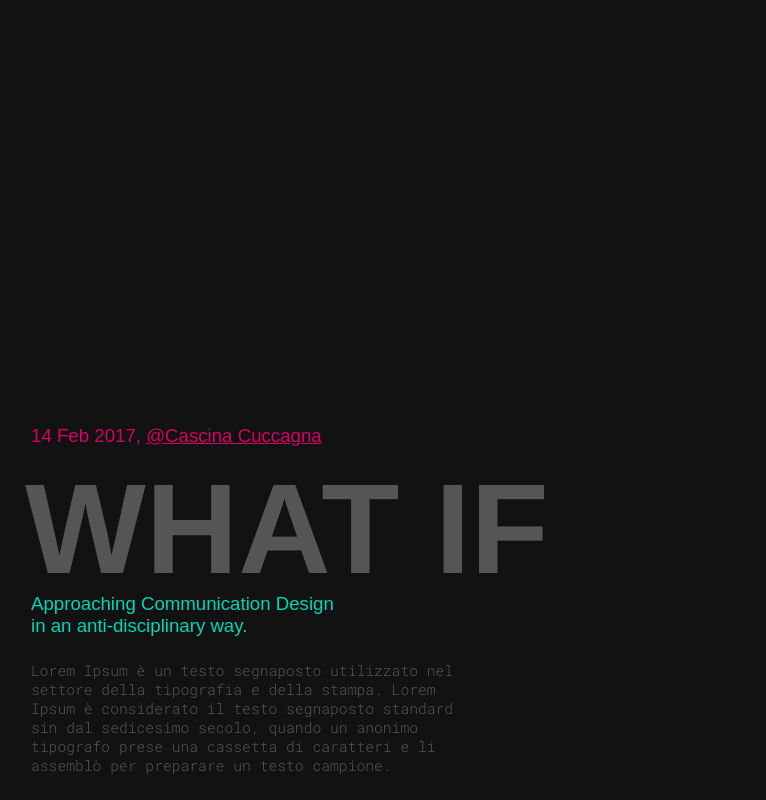
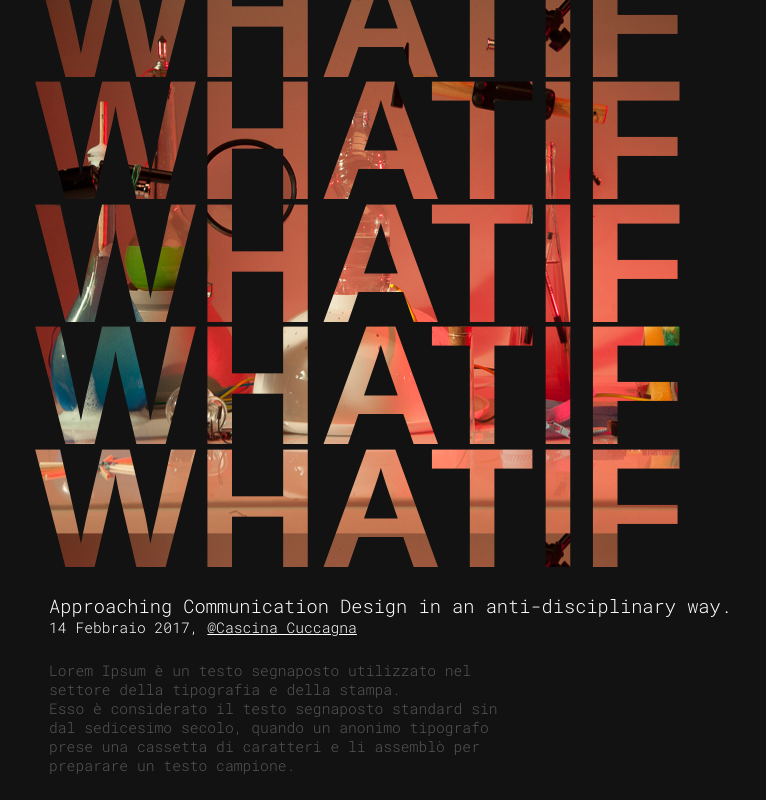
Before and after one commit to whatif2017/website, a plain HTML site: page index.html in a window 1280 px wide. Shown: the whole page, without its empty margins (0-766 px from the left). Drawn offline with Linux system fonts and the light colour scheme.

Commit message:
Maschera h1 + aggiunta immagini + copy update

```diff
--- a/index.html
+++ b/index.html
@@ -13,11 +13,17 @@
         <link rel="stylesheet" type="text/css" href="style.css">
 
         <div class="header">
-            <h3>14 Feb 2017, <a href="https://goo.gl/maps/GU9qFetMYWu" target="_blank">@Cascina Cuccagna</a></h3><br>
-            <h1>What If</h1>
-            <h2>Approaching Communication&nbsp;Design<br>
+            <h1 class="foto-clip">WhatIf</h1>
+            <h1 class="foto-clip">WhatIf</h1>
+            <h1 class="foto-clip">WhatIf</h1>
+            <h1 class="foto-clip">WhatIf</h1>
+            <h1 class="foto-clip"
+                style="margin-bottom: 24px;">WhatIf</h1>
+            <h2>Approaching Communication&nbsp;Design
                 in an anti-disciplinary way.</h2>
-            <p class="testo-intro">Lorem Ipsum è un testo segnaposto utilizzato nel settore della tipografia e&nbsp;della&nbsp;stampa. Lorem Ipsum è considerato il testo segnaposto standard sin dal sedicesimo secolo, quando un anonimo tipografo prese una cassetta di caratteri e li assemblò per preparare un&nbsp;testo&nbsp;campione.</p>
+            <h3>14 Febbraio 2017, <a href="https://goo.gl/maps/GU9qFetMYWu" target="_blank">@Cascina Cuccagna</a></h3>
+            <p class="testo-intro">Lorem Ipsum è un testo segnaposto utilizzato nel settore della tipografia e&nbsp;della&nbsp;stampa.<br>
+            Esso è considerato il testo segnaposto standard sin dal sedicesimo secolo, quando un anonimo tipografo prese una cassetta di caratteri e li assemblò per preparare un&nbsp;testo&nbsp;campione.</p>
         </div>
 
     </body>
--- a/style.css
+++ b/style.css
@@ -1,9 +1,10 @@
 :root {
     --sfondo: #121212;
+    --heading: #FFF;
     --enfasi1: #00d7b6;
     --enfasi2: #d70066;
     --testo: #555;
-    --leftmargin: 6px;
+    --leftmargin: 24px;
 }
 
 ::selection {
@@ -27,43 +28,56 @@ body {
     margin: inherit;
     left: 25px;
     bottom: 25px;
-    width: 85%;
+    width: 750px;
+}
+
+.foto-clip{
+  /*
+  Ensure background is added first
+  */
+  background-image: url(src/bg1.JPG);
+
+   background-attachment: fixed;
+  -webkit-text-fill-color: transparent;
+  -webkit-background-clip: text;
 }
 
 h1 {
     position: relative;
     margin: 0 0 0 0;
-    font-size: 96pt;
+    padding: 10px;
+    font-size: 128pt;
     font-family: 'Helvetica', 'Arial', sans-serif;
     font-weight: 800;
-    color: var(--testo);
+    color: var(--heading);
+    background-color: var(--enfasi1);
     text-transform: uppercase;
-    line-height: 1;
+    line-height: 0.6;
 }
 
 h2 {
     position: relative;
-    margin: 0 0 24 0;
+    margin: 0 0 0 0;
     left: var(--leftmargin);
     font-size: 14pt;
-    font-family: sans-serif;
-    font-weight: 500;
-    color: var(--enfasi1);
+    font-family: 'Roboto Mono', monospace;
+    font-weight: 300;
+    color: var(--heading);
 }
 
 h3 {
     position: relative;
-    margin: 0 0 0 0;
+    margin: 0 0 24 0;
     left: var(--leftmargin);
-    font-size: 14pt;
-    font-family: sans-serif;
-    font-weight: 500;
-    color: var(--enfasi2);
+    font-size: 11pt;
+    font-family: 'Roboto Mono', monospace;
+    font-weight: 300;
+    color: var(--heading);
 }
 
 .testo-intro {
     position: relative;
-    margin: inherit;
+    margin: 0 0 0 0;
     left: var(--leftmargin);
     width: 450px;
     font-size: 11pt;
@@ -74,8 +88,9 @@ h3 {
 
 a {
     text-decoration: underline;
-    font-family: 'Helvetica', sans-serif;
-    color: var(--enfasi2);
+    font-family: 'Roboto Mono', monospace;
+    font-weight: 300;
+    color: var(--heading);
 }
 
 @media only screen and (max-width: 800px) {
@@ -84,19 +99,20 @@ a {
         position: absolute;
         margin: 0px;
         left: 12px;
-        bottom: 25px;
+        width: 320px;
     }
 
     h1 {
         font-size: 64pt;
+        line-height: 0.8;
     }
 
     h2 {
-        margin-bottom: 20px;
+        font-size: 12pt;
     }
 
     h3 {
-        font-size: 14pt;
+        font-size: 12pt;
     }
 
     .testo-intro {
```
Also changed, not shown: src/bg1.JPG (added), src/bg2.JPG (added).
